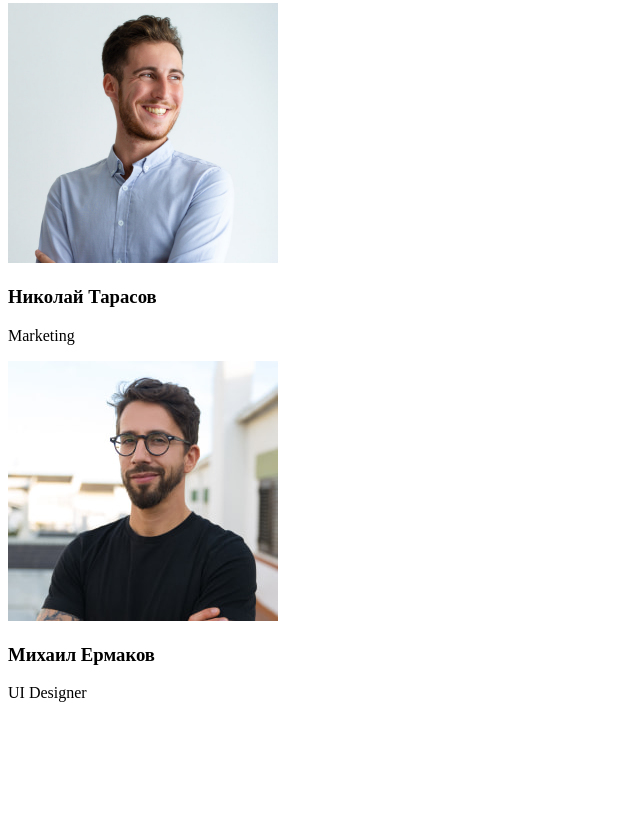
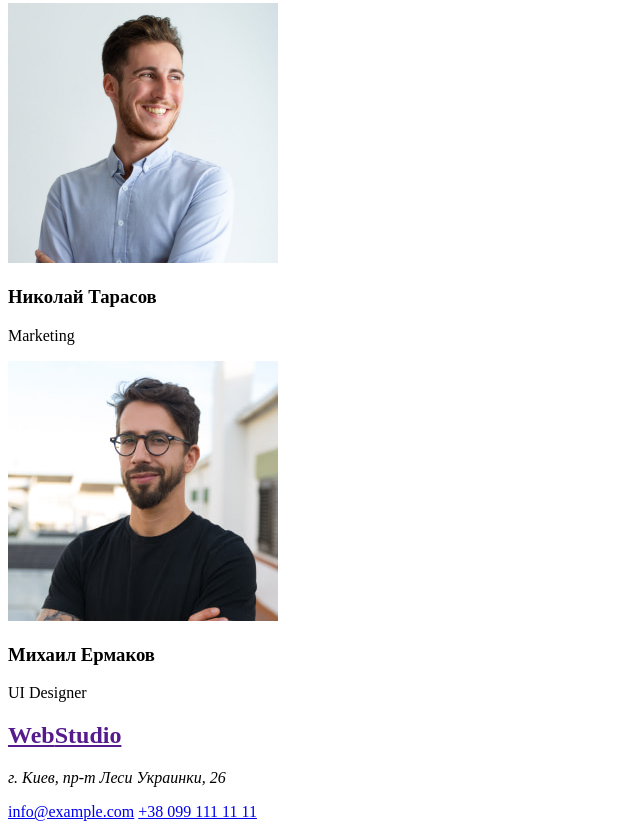
Before and after one commit to mmrbl/goit-markup-hw-01, a plain HTML site: page index.html in a window 1280 px wide. Shown: the part 1723-2552 px from the top of the page, without its empty margins (0-640 px from the left). Before the commit the page ends 2441 px from the top, so only its background shows below. Drawn offline with Linux system fonts and the light colour scheme.

Commit message:
Update index.html
Добавляет футер

```diff
--- a/index.html
+++ b/index.html
@@ -88,11 +88,16 @@
             <h3>Михаил Ермаков</h3>
             <p>UI Designer</p>
         </div>
-
     </article>
 
+    <!-- Подвал -->
     <footer>
-
+        <h2><a href=""><span>Web</span>Studio</a></h2>
+        <address>
+            <p>г. Киев, пр-т Леси Украинки, 26</p>
+        </address>
+        <a href="mailto:info@example.com">info@example.com</a>
+        <a href="tel:+380991111111">+38 099 111 11 11</a>
     </footer>
 </body>
 
```
